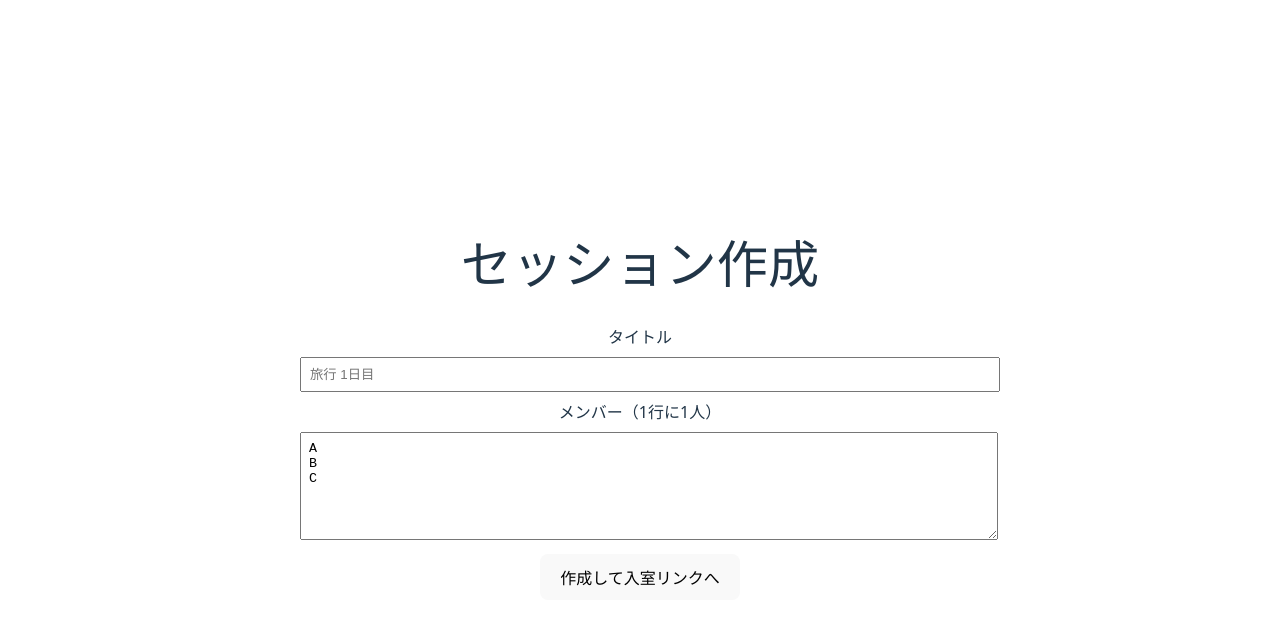
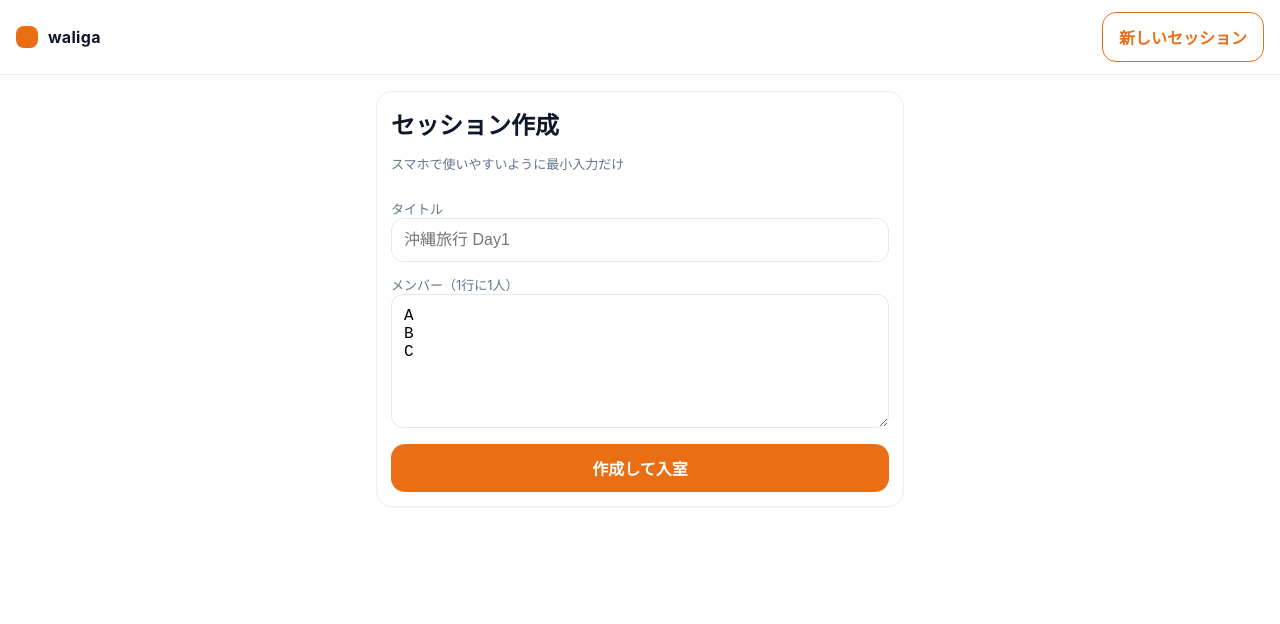
Before and after one commit to k-ishi1008s/warikan_2, a Vue app: page / in a window 1280 px wide. Shown: the top 624 px of the page. Built offline with nearby package versions, Linux system fonts and the light colour scheme.

Commit message:
UI改善

```diff
--- a/index.html
+++ b/index.html
@@ -1,11 +1,13 @@
 <!doctype html>
-<html lang="en">
+<html lang="ja">
   <head>
     <meta charset="UTF-8" />
-    <link rel="icon" type="image/svg+xml" href="/vite.svg" />
-    <meta name="viewport" content="width=device-width, initial-scale=1.0" />
-    <title>frontend</title>
+    <meta name="viewport" content="width=device-width, initial-scale=1, viewport-fit=cover" />
+    <title>waliga</title>
+    <meta name="theme-color" content="#e96e14" />
     <meta name="robots" content="noindex, nofollow, noarchive" />
+    <link rel="icon" href="/favicon.svg" type="image/svg+xml" />
+    <link rel="apple-touch-icon" href="/apple-touch-icon.png" />
   </head>
   <body>
     <div id="app"></div>
--- a/src/App.vue
+++ b/src/App.vue
@@ -1,3 +1,14 @@
 <template>
+  <header class="header">
+    <div class="brand">
+      <div class="brand-logo"></div>
+      <div class="brand-name">waliga</div>
+      <div style="margin-left:auto; display:flex; gap:8px;">
+        <router-link to="/" style="text-decoration:none;">
+          <button class="ghost">新しいセッション</button>
+        </router-link>
+      </div>
+    </div>
+  </header>
   <router-view />
 </template>
--- a/src/pages/SessionCreatePage.vue
+++ b/src/pages/SessionCreatePage.vue
@@ -8,56 +8,48 @@ const title = ref('')
 const membersText = ref('A\nB\nC')
 const loading = ref(false)
 
-// 128bit相当のランダムトークン
 function genToken(bits = 128) {
-  const bytes = bits / 8
-  const a = new Uint8Array(bytes)
-  crypto.getRandomValues(a)
-  return Array.from(a, b => b.toString(16).padStart(2, '0')).join('')
+  const a = new Uint8Array(bits/8); crypto.getRandomValues(a)
+  return Array.from(a,b=>b.toString(16).padStart(2,'0')).join('')
 }
 
 async function createSession() {
   if (!title.value.trim()) return alert('タイトルを入れてください')
-  const names = membersText.value.split('\n').map(s => s.trim()).filter(Boolean)
+  const names = membersText.value.split('\n').map(s=>s.trim()).filter(Boolean)
   if (names.length === 0) return alert('メンバーを1人以上入れてください')
 
   loading.value = true
   const token = genToken()
 
-  // 1) sessions へ作成
   const { data: sess, error: e1 } = await supabase
-    .from('sessions')
-    .insert([{ title: title.value, token }])
-    .select('id')
-    .single()
+    .from('sessions').insert([{ title: title.value, token }]).select('id').single()
+  if (e1 || !sess) { loading.value=false; return alert(e1?.message ?? 'sessions insert失敗') }
 
-  if (e1 || !sess) {
-    loading.value = false
-    return alert(e1?.message ?? 'sessions insert 失敗')
-  }
-
-  // 2) members を一括作成
   const rows = names.map(n => ({ session_id: sess.id, name: n, active: true }))
   const { error: e2 } = await supabase.from('members').insert(rows)
-  if (e2) {
-    loading.value = false
-    return alert(e2.message)
-  }
+  if (e2) { loading.value=false; return alert(e2.message) }
 
   loading.value = false
-
-  // 3) ここで“自動で”詳細ページURLへ遷移！
   router.push(`/s/${sess.id}/${token}`)
 }
 </script>
 
 <template>
-  <main style="max-width:680px;margin:40px auto;padding:16px;">
-    <h1>セッション作成</h1>
-    <label>タイトル</label>
-    <input v-model="title" placeholder="旅行 1日目" style="width:100%;padding:8px;margin:8px 0;" />
-    <label>メンバー（1行に1人）</label>
-    <textarea v-model="membersText" rows="6" style="width:100%;padding:8px;margin:8px 0;"></textarea>
-    <button :disabled="loading" @click="createSession">作成して入室リンクへ</button>
+  <main class="container">
+    <div class="card">
+      <h2 style="margin:0 0 8px">セッション作成</h2>
+      <p class="small">スマホで使いやすいように最小入力だけ</p>
+      <div class="spacer"></div>
+
+      <label class="small">タイトル</label>
+      <input v-model="title" placeholder="沖縄旅行 Day1" />
+
+      <div class="spacer"></div>
+      <label class="small">メンバー（1行に1人）</label>
+      <textarea v-model="membersText" rows="6" placeholder="A&#10;B&#10;C"></textarea>
+
+      <div class="spacer"></div>
+      <button :disabled="loading" @click="createSession" style="width:100%">作成して入室</button>
+    </div>
   </main>
 </template>
--- a/src/pages/SessionPage.vue
+++ b/src/pages/SessionPage.vue
@@ -1,36 +1,36 @@
 <script setup>
 import { onMounted, ref, computed } from 'vue'
-import { useRoute } from 'vue-router'
-import { supabase as db } from '../api/supabase'
+import { useRoute, useRouter } from 'vue-router'
+import { createClient } from '@supabase/supabase-js'
 
-const route = useRoute()
-const sessionId = route.params.id
-const token = route.params.token
+const route = useRoute(); const router = useRouter()
+const sessionId = route.params.id; const token = route.params.token
+
+const db = createClient(
+  import.meta.env.VITE_SUPABASE_URL,
+  import.meta.env.VITE_SUPABASE_ANON_KEY,
+  { global: { headers: { 'x-session-token': String(token) } } }
+)
 
 const members = ref([])
 const expenses = ref([])
-const memo = ref('')
-const amount = ref(null)
-const payerId = ref(null)
-const selected = ref([])
+const memo = ref(''); const amount = ref(null)
+const payerId = ref(null); const selected = ref([])
 const loading = ref(false)
 
 async function loadAll() {
-  // セッション存在確認（id/token）
-  const { data: s, error: se } = await db
-    .from('sessions').select('id').eq('id', sessionId).eq('token', token).single()
-  if (se || !s) { alert('セッションが見つかりません'); return }
+  const { data: s, error: se } = await db.from('sessions')
+    .select('id').eq('id', sessionId).eq('token', token).single()
+  if (se || !s) { alert('セッションが見つかりません'); router.push('/'); return }
 
-  const { data: m } = await db
-    .from('members').select('id,name,active')
-    .eq('session_id', sessionId).eq('active', true).order('id')
+  const { data: m } = await db.from('members')
+    .select('id,name,active').eq('session_id', sessionId).eq('active', true).order('id')
   members.value = m ?? []
   if (members.value.length && payerId.value == null) payerId.value = members.value[0].id
-  if (selected.value.length === 0) selected.value = members.value.map(x => x.id)
+  if (selected.value.length === 0) selected.value = members.value.map(x=>x.id)
 
-  const { data: e } = await db
-    .from('expenses').select('payer_member_id,amount_jpy,beneficiaries,memo')
-    .eq('session_id', sessionId).order('id')
+  const { data: e } = await db.from('expenses')
+    .select('payer_member_id,amount_jpy,beneficiaries,memo').eq('session_id', sessionId).order('id')
   expenses.value = e ?? []
 }
 
@@ -38,118 +38,107 @@ async function addExpense() {
   if (!amount.value || !payerId.value || selected.value.length === 0) return alert('入力が足りません')
   loading.value = true
   const { error } = await db.from('expenses').insert([{
-    session_id: sessionId,
-    payer_member_id: payerId.value,
-    amount_jpy: amount.value,
-    beneficiaries: selected.value,
-    memo: memo.value || null
+    session_id: sessionId, payer_member_id: payerId.value,
+    amount_jpy: amount.value, beneficiaries: selected.value, memo: memo.value || null
   }])
   loading.value = false
   if (error) return alert(error.message)
-  amount.value = null
-  memo.value = ''
+  amount.value = null; memo.value = ''
 }
 
 function computeBalances(expenses) {
-  const b = {}
-  for (const e of expenses) {
+  const b = {}; for (const e of expenses) {
     const share = Math.floor(e.amount_jpy / e.beneficiaries.length)
     b[e.payer_member_id] = (b[e.payer_member_id] ?? 0) + e.amount_jpy
     for (const m of e.beneficiaries) b[m] = (b[m] ?? 0) - share
-  }
-  return b
+  } return b
 }
 function settleGreedy(bal) {
-  const P=[],N=[]
-  for (const [id,v] of Object.entries(bal)) {
-    const n = Number(id)
-    if (v>0) P.push({id:n,v}); else if (v<0) N.push({id:n,v:-v})
+  const P=[],N=[]; for (const [id,v] of Object.entries(bal)) {
+    const n=Number(id); if (v>0) P.push({id:n,v}); else if (v<0) N.push({id:n,v:-v})
+  } P.sort((a,b)=>b.v-a.v); N.sort((a,b)=>b.v-a.v)
+  const edges=[]; let i=0, j=0; while (i<P.length&&j<N.length) {
+    const x=Math.min(P[i].v,N[j].v); edges.push({from:N[j].id,to:P[i].id,amount:x})
+    if ((P[i].v-=x)===0) i++; if ((N[j].v-=x)===0) j++
+  } return edges
 }
-  P.sort((a,b)=>b.v-a.v); N.sort((a,b)=>b.v-a.v)
-  const edges=[]; let i=0,j=0
-  while (i<P.length && j<N.length) {
-    const x = Math.min(P[i].v, N[j].v)
-    edges.push({ from:N[j].id, to:P[i].id, amount:x })
-    if ((P[i].v-=x)===0) i++
-    if ((N[j].v-=x)===0) j++
+const balances = computed(()=>computeBalances(expenses.value))
+const edges = computed(()=>settleGreedy(balances.value))
+function nameOf(id){ return members.value.find(m=>m.id===id)?.name ?? `#${id}` }
+
+function copyLink(){
+  navigator.clipboard.writeText(location.href).then(()=>alert('リンクをコピーしました'))
 }
-  return edges
-}
-
-const balances = computed(() => computeBalances(expenses.value))
-const edges = computed(() => settleGreedy(balances.value))
-function nameOf(id) { return members.value.find(m => m.id === id)?.name ?? `#${id}` }
 
 onMounted(async () => {
   await loadAll()
-  // Realtime購読
-  const ch = db.channel(`session-${sessionId}`)
-    .on('postgres_changes',
-      { event: '*', schema: 'public', table: 'expenses', filter: `session_id=eq.${sessionId}` },
-      () => loadAll())
-    .on('postgres_changes',
-      { event: '*', schema: 'public', table: 'members', filter: `session_id=eq.${sessionId}` },
-      () => loadAll())
+  db.channel(`session-${sessionId}`)
+    .on('postgres_changes',{event:'*',schema:'public',table:'expenses',filter:`session_id=eq.${sessionId}`},()=>loadAll())
+    .on('postgres_changes',{event:'*',schema:'public',table:'members',filter:`session_id=eq.${sessionId}`},()=>loadAll())
     .subscribe()
 })
 </script>
 
 <template>
-  <main style="max-width:840px;margin:24px auto;padding:16px;">
-    <h2>セッション</h2>
+  <main class="container" style="display:flex; flex-direction:column; gap:14px;">
+    <div class="row" style="justify-content:space-between;">
+      <span class="badge">waliga</span>
+      <div class="row" style="gap:8px;">
+        <button class="ghost" @click="$router.push('/')">別の清算記録を作成</button>
+        <button class="ghost" @click="copyLink">リンクをコピー</button>
+      </div>
+    </div>
 
-    <section style="display:grid;grid-template-columns:1fr 1fr;gap:16px;">
-      <div>
-        <h3>出費追加</h3>
-        <div>
-          <label>支払者</label>
+    <div class="card">
+      <h3 style="margin:0 0 8px;">出費を記録</h3>
+
+      <div class="spacer"></div>
+      <label class="small">メモ</label>
+      <input v-model="memo" placeholder="晩飯代" />
+
+      <label class="small">払った人</label>
       <select v-model.number="payerId">
         <option v-for="m in members" :key="m.id" :value="m.id">{{ m.name }}</option>
       </select>
-        </div>
-        <div>
-          <label>対象メンバー</label>
-          <div>
-            <label v-for="m in members" :key="m.id" style="margin-right:12px;">
+
+      <div class="spacer"></div>
+      <label class="small">払ってもらった人</label>
+      <div class="row">
+        <label v-for="m in members" :key="m.id" style="display:flex; gap:6px; align-items:center;">
           <input type="checkbox" :value="m.id" v-model="selected" /> {{ m.name }}
         </label>
       </div>
-        </div>
-        <div>
-          <label>金額（円）</label>
-          <input type="number" v-model.number="amount" min="1" />
-        </div>
-        <div>
-          <label>メモ</label>
-          <input v-model="memo" placeholder="夕食代など" />
-        </div>
-        <button :disabled="loading" @click="addExpense">追加</button>
+
+      <div class="spacer"></div>
+      <label class="small">金額（円）</label>
+      <input type="number" v-model.number="amount" min="1" inputmode="numeric" placeholder="3000" />
+
+
+      <div class="spacer"></div>
+      <button :disabled="loading" @click="addExpense" style="width:100%;">追加する</button>
     </div>
 
-      <div>
-        <h3>清算案</h3>
-        <div v-if="edges.length === 0">清算は不要です</div>
-        <ul v-else>
+    <div class="card">
+      <h3 style="margin:0 0 8px;">支払い先</h3>
+      <div v-if="edges.length===0" class="small">清算は不要です</div>
+      <ul v-else class="list">
         <li v-for="(e,i) in edges" :key="i">
-            {{ nameOf(e.from) }} → {{ nameOf(e.to) }} : {{ e.amount }} 円
+          {{ nameOf(e.from) }} → {{ nameOf(e.to) }} : <b>{{ e.amount }}</b> 円
         </li>
       </ul>
     </div>
-    </section>
 
-    <section style="margin-top:24px;">
-      <h3>出費一覧</h3>
-      <table border="1" cellpadding="6">
-        <thead><tr><th>支払者</th><th>対象</th><th>金額</th><th>メモ</th></tr></thead>
-        <tbody>
-          <tr v-for="(e,i) in expenses" :key="i">
-            <td>{{ nameOf(e.payer_member_id) }}</td>
-            <td>{{ e.beneficiaries.map(nameOf).join(', ') }}</td>
-            <td>{{ e.amount_jpy }}</td>
-            <td>{{ e.memo ?? '' }}</td>
-          </tr>
-        </tbody>
-      </table>
-    </section>
+    <div class="card">
+      <h3 style="margin:0 0 8px;">出費の履歴</h3>
+      <ul class="list">
+        <li v-for="(e,i) in expenses" :key="i">
+          <span class="label">{{ e.memo ?? '' }}</span>
+          は<b>{{ nameOf(e.payer_member_id) }}</b> が
+          <span class="badge">{{ e.amount_jpy }} 円</span>
+          を {{ e.beneficiaries.map(nameOf).join(' / ') }} の分を払った
+
+        </li>
+      </ul>
+    </div>
   </main>
 </template>
--- a/src/style.css
+++ b/src/style.css
@@ -1,79 +1,48 @@
 :root {
-  font-family: system-ui, Avenir, Helvetica, Arial, sans-serif;
-  line-height: 1.5;
-  font-weight: 400;
-
-  color-scheme: light dark;
-  color: rgba(255, 255, 255, 0.87);
-  background-color: #242424;
-
-  font-synthesis: none;
-  text-rendering: optimizeLegibility;
-  -webkit-font-smoothing: antialiased;
-  -moz-osx-font-smoothing: grayscale;
+  --bg:#ffffff;
+  --fg:#0f172a;
+  --muted:#64748b;
+  --primary:#e96e14;
+  --radius:16px;
 }
 
-a {
-  font-weight: 500;
-  color: #646cff;
-  text-decoration: inherit;
-}
-a:hover {
-  color: #535bf2;
+* { box-sizing: border-box; }
+html,body,#app { height:100%; }
+body {
+  margin:0; background:var(--bg); color:var(--fg);
+  font-family: -apple-system, BlinkMacSystemFont, "Segoe UI", Roboto, "Hiragino Kaku Gothic ProN", "Noto Sans JP", sans-serif;
+  -webkit-font-smoothing: antialiased; text-rendering: optimizeLegibility;
 }
 
-body {
-  margin: 0;
-  display: flex;
-  place-items: center;
-  min-width: 320px;
-  min-height: 100vh;
+.container { max-width: 560px; margin: 0 auto; padding: 16px; }
+.header {
+  position: sticky; top:0; z-index:10; backdrop-filter: blur(6px);
+  background: color-mix(in srgb, var(--bg) 85%, transparent);
+  border-bottom: 1px solid #eee;
 }
-
-h1 {
-  font-size: 3.2em;
-  line-height: 1.1;
-}
-
-button {
-  border-radius: 8px;
-  border: 1px solid transparent;
-  padding: 0.6em 1.2em;
-  font-size: 1em;
-  font-weight: 500;
-  font-family: inherit;
-  background-color: #1a1a1a;
-  cursor: pointer;
-  transition: border-color 0.25s;
-}
-button:hover {
-  border-color: #646cff;
-}
-button:focus,
-button:focus-visible {
-  outline: 4px auto -webkit-focus-ring-color;
-}
+.brand { display:flex; align-items:center; gap:10px; padding:12px 16px; }
+.brand-logo { width:22px; height:22px; border-radius:8px; background:var(--primary); }
+.brand-name { font-weight:700; letter-spacing:.3px; }
 
 .card {
-  padding: 2em;
+  background:#fff; border:1px solid #eee; border-radius: var(--radius); padding:14px;
+  box-shadow: 0 1px 2px rgba(0,0,0,.04);
 }
+.row { display:flex; gap:12px; align-items:center; flex-wrap:wrap; }
 
-#app {
-  max-width: 1280px;
-  margin: 0 auto;
-  padding: 2rem;
-  text-align: center;
+input, textarea, select {
+  width:100%; padding:12px 12px; border:1px solid #e5e7eb; border-radius:12px;
+  font-size:16px; background:#fff;
 }
+button {
+  appearance:none; border:none; border-radius:14px; padding:12px 16px;
+  background:var(--primary); color:#fff; font-weight:700; font-size:16px;
+}
+button.ghost { background:#fff; color:var(--primary); border:1px solid var(--primary); }
+button:disabled { opacity:.6; }
 
-@media (prefers-color-scheme: light) {
-  :root {
-    color: #213547;
-    background-color: #ffffff;
-  }
-  a:hover {
-    color: #747bff;
-  }
-  button {
-    background-color: #f9f9f9;
-  }
-}
+.list { padding:0; margin:0; list-style:none; }
+.list li { padding:10px 0; border-bottom:1px dashed #eee; }
+.badge { display:inline-block; padding:4px 8px; border-radius:999px; background:#fff2e8; color:#a44800; }
+.small { color:var(--muted); font-size:13px; }
+.spacer { height:12px; }
```
Also changed, not shown: public/favicon.svg (added). Lines whose indentation alone changed are shown as unchanged.
